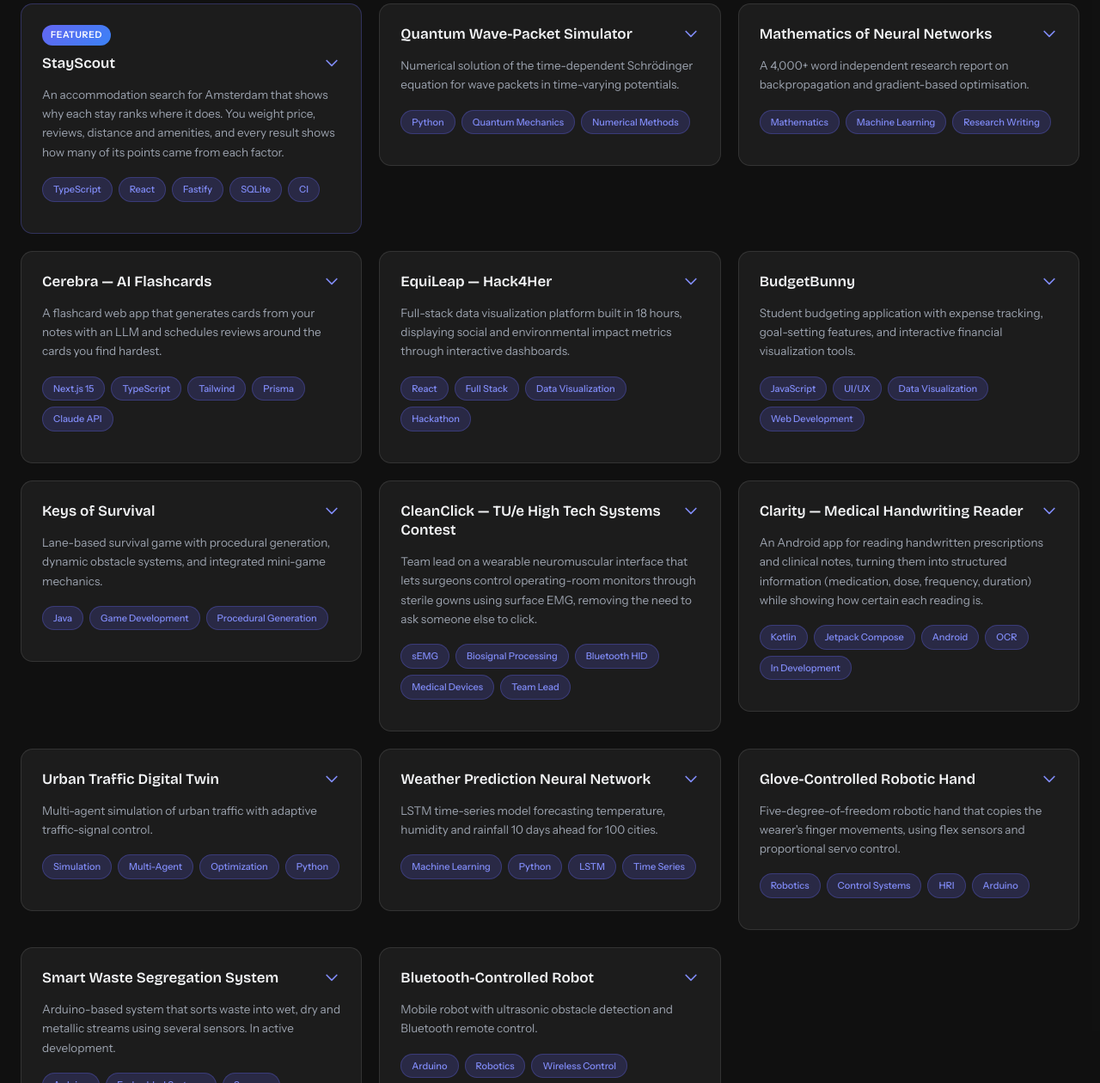
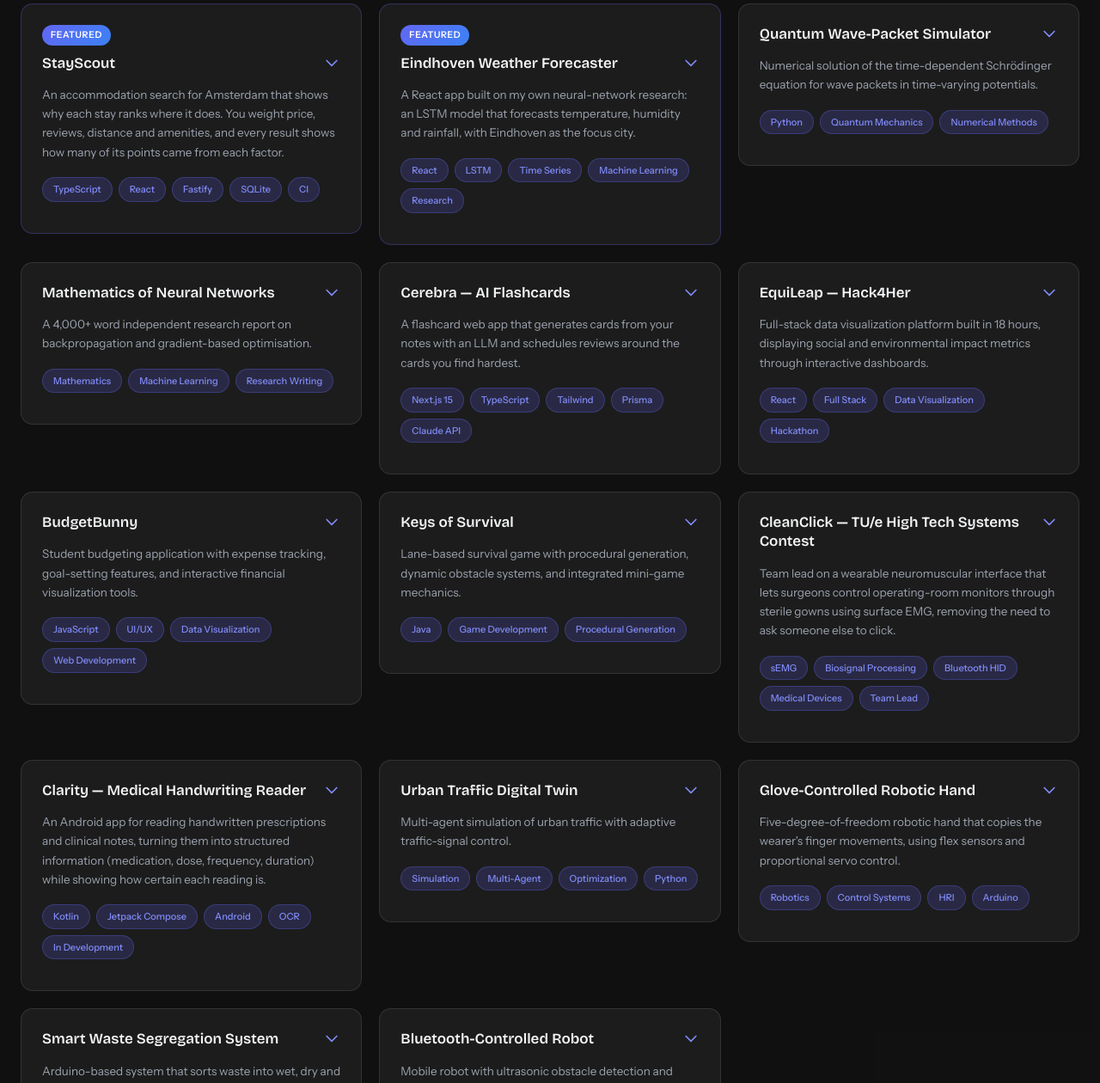
Before and after one commit to arshiyashaik-24/portfolio, a plain HTML site: page index.html in a window 1280 px wide. Shown: the part 2416-3676 px from the top of the page at 86% size. Drawn offline with nearby package versions, Linux system fonts and the light colour scheme.

Commit message:
Update project details in index.html

```diff
--- a/index.html
+++ b/index.html
@@ -464,6 +464,11 @@
         tags:["TypeScript","React","Fastify","SQLite","CI"],
         details:["Separate ranking library with min&ndash;max scaled features and a Bayesian-adjusted rating, so a 5.0 from one review does not beat a 4.8 from 500. Each factor's contribution adds up exactly to the score.",
                  "REST API with input validation, stable cursor pagination and shareable shortlists; 24 automated tests run in GitHub Actions on every push. Uses a synthetic Amsterdam dataset."] },
+      { id:5, featured:true, title:"Eindhoven Weather Forecaster",
+        desc:"A React app built on my own neural-network research: an LSTM model that forecasts temperature, humidity and rainfall, with Eindhoven as the focus city.",
+        tags:["React","LSTM","Time Series","Machine Learning","Research"],
+        details:["Grew out of my 4,000+ word research report on the mathematics of neural networks: I derived backpropagation and gradient-based training on paper, then applied it to a real forecasting problem.",
+                 "An LSTM sequence model predicts temperature, humidity and rainfall up to 10 days ahead from past weather data; the React front end lets you explore the Eindhoven forecast and how it changes over the coming days."] },
       { id:17, title:"Cerebra &mdash; AI Flashcards",
         desc:"A flashcard web app that generates cards from your notes with an LLM and schedules reviews around the cards you find hardest.",
         tags:["Next.js 15","TypeScript","Tailwind","Prisma","Claude API"],
@@ -485,7 +490,6 @@
         details:["Built with Kotlin and Jetpack Compose using MVVM and the repository pattern, so the recognition pipeline (OCR, then medical entity extraction) is separate from the UI.",
                  "Designed around transparency: confidence scores for each field and alternative readings when handwriting is ambiguous, plus a history of processed documents. A research and educational project, not for clinical use."] },
       { id:4, title:"Urban Traffic Digital Twin", desc:"Multi-agent simulation of urban traffic with adaptive traffic-signal control.", tags:["Simulation","Multi-Agent","Optimization","Python"], details:["100-vehicle agent-based model of vehicle behaviour and signal timing. Adaptive signal-control strategies reduced time spent in congestion by 10% in simulation."] },
-      { id:5, title:"Weather Prediction Neural Network", desc:"LSTM time-series model forecasting temperature, humidity and rainfall 10 days ahead for 100 cities.", tags:["Machine Learning","Python","LSTM","Time Series"], details:["Sequence model trained on historical weather data, with feature engineering and evaluation of forecast accuracy across cities."] }
     ]
   },
   robotics: {
```
